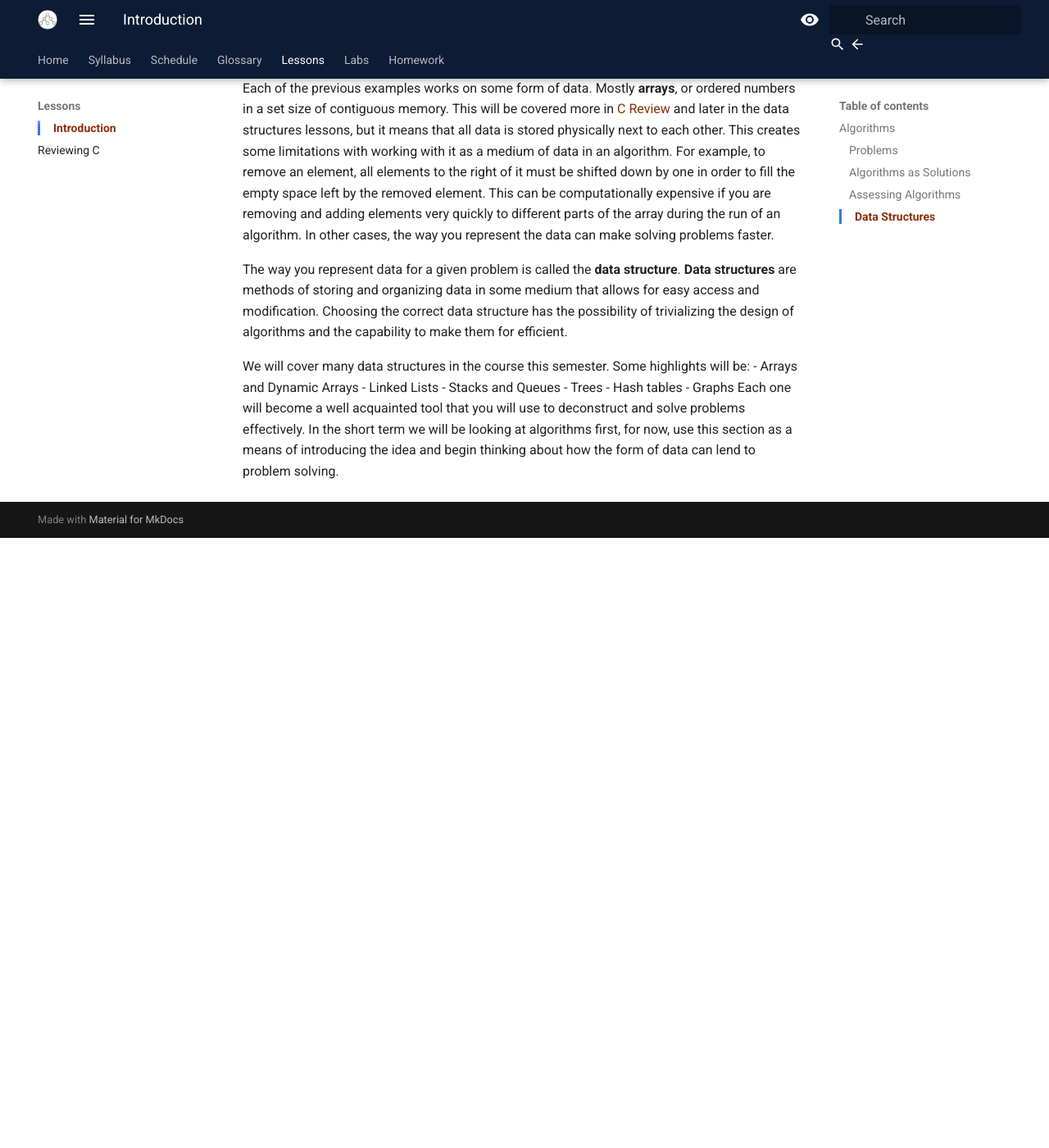
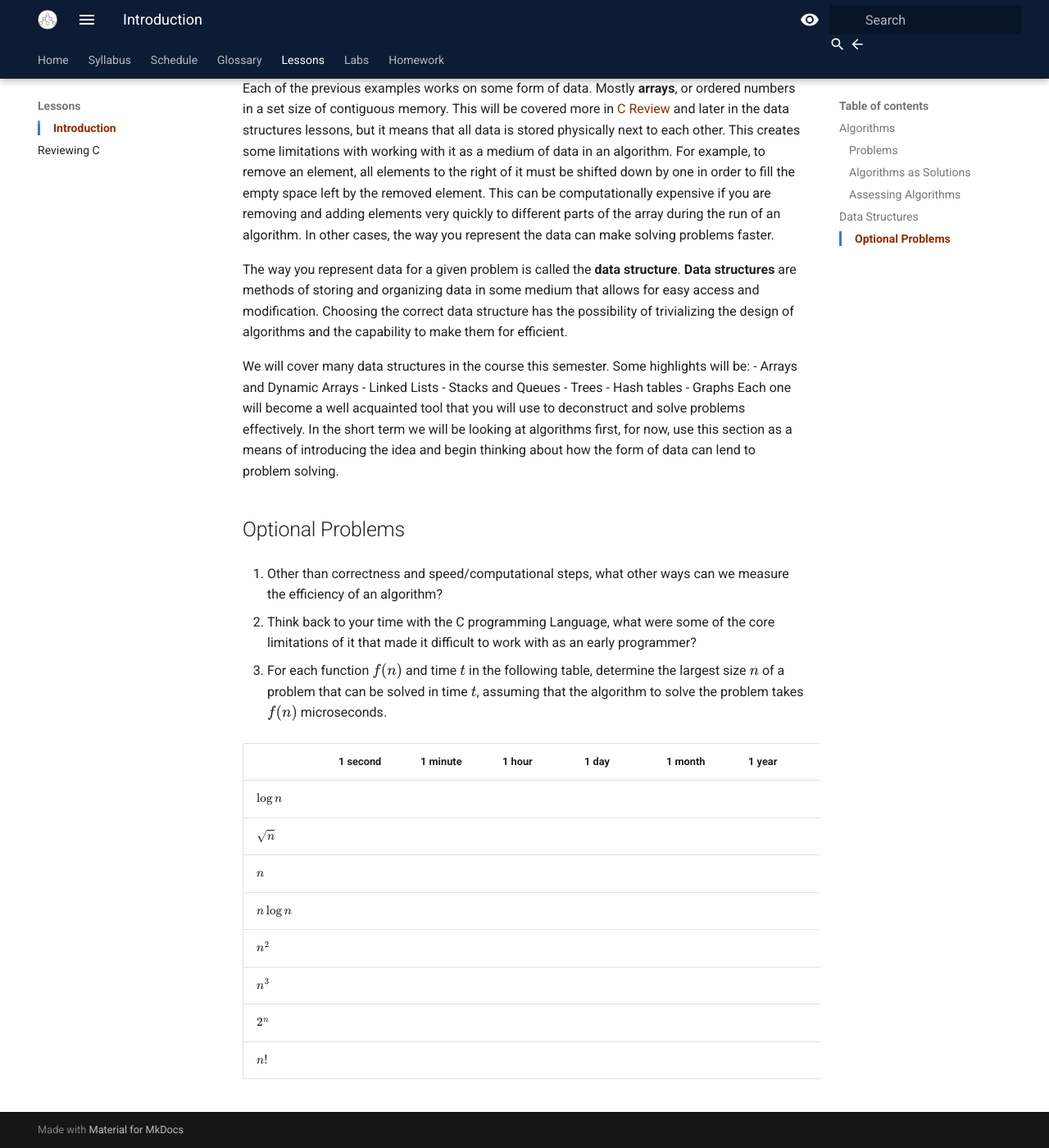
Before and after one commit to szwakoj/CS240, an MkDocs documentation site: the page built from docs/lessons/1_introduction.md, in a window 1280 px wide and 1400 px high, scrolled down 4012 px. Shown: the whole window at 82% size. Built offline with MkDocs 1.6.1 and Material for MkDocs 9.7.7, drawn with Linux system fonts in a browser that asks for light colours; before the commit the page ends 4668 px from its top, so only the background shows below that.

Commit message:
Added lesson 1 optional problems

```diff
--- a/docs/lessons/1_introduction.md
+++ b/docs/lessons/1_introduction.md
@@ -137,3 +137,22 @@ We will cover many data structures in the course this semester. Some highlights
 - Hash tables
 - Graphs
 Each one will become a well acquainted tool that you will use to deconstruct and solve problems effectively. In the short term we will be looking at algorithms first, for now, use this section as a means of introducing the idea and begin thinking about how the form of data can lend to problem solving.
+
+## Optional Problems
+
+1. Other than correctness and speed/computational steps, what other ways can we measure the efficiency of an algorithm?
+
+2. Think back to your time with the C programming Language, what were some of the core limitations of it that made it difficult to work with as an early programmer?
+
+3. For each function $f(n)$ and time $t$ in the following table, determine the largest size $n$ of a problem that can be solved in time $t$, assuming that the algorithm to solve the problem takes $f(n)$ microseconds.
+
+|            | 1 second | 1 minute | 1 hour | 1 day | 1 month | 1 year | 1 century |
+| ---------- | -------- | -------- | ------ | ----- | ------- | ------ | --------- |
+| $\log n$   |          |          |        |       |         |        |           |
+| $\sqrt{n}$ |          |          |        |       |         |        |           |
+| $n$        |          |          |        |       |         |        |           |
+| $n \log n$ |          |          |        |       |         |        |           |
+| $n^2$      |          |          |        |       |         |        |           |
+| $n^3$      |          |          |        |       |         |        |           |
+| $2^n$      |          |          |        |       |         |        |           |
+| $n!$       |          |          |        |       |         |        |           |
```
